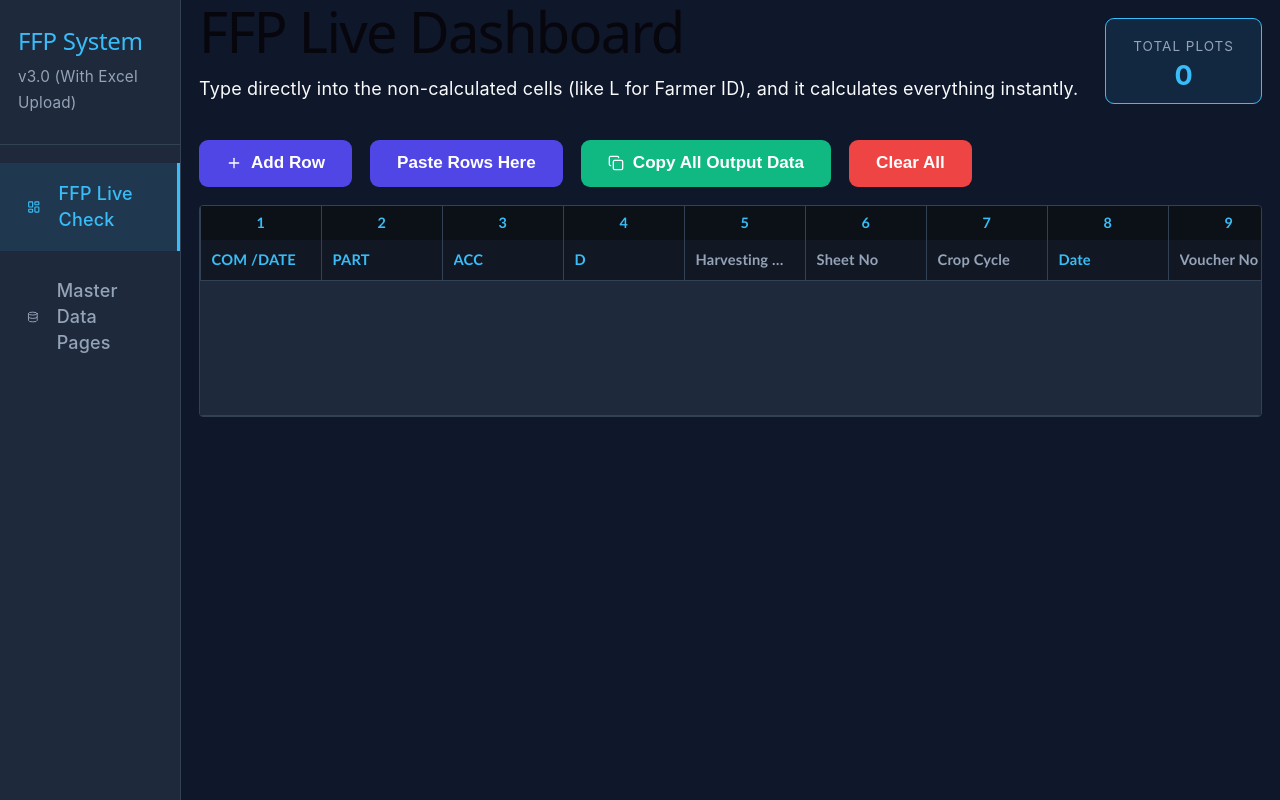
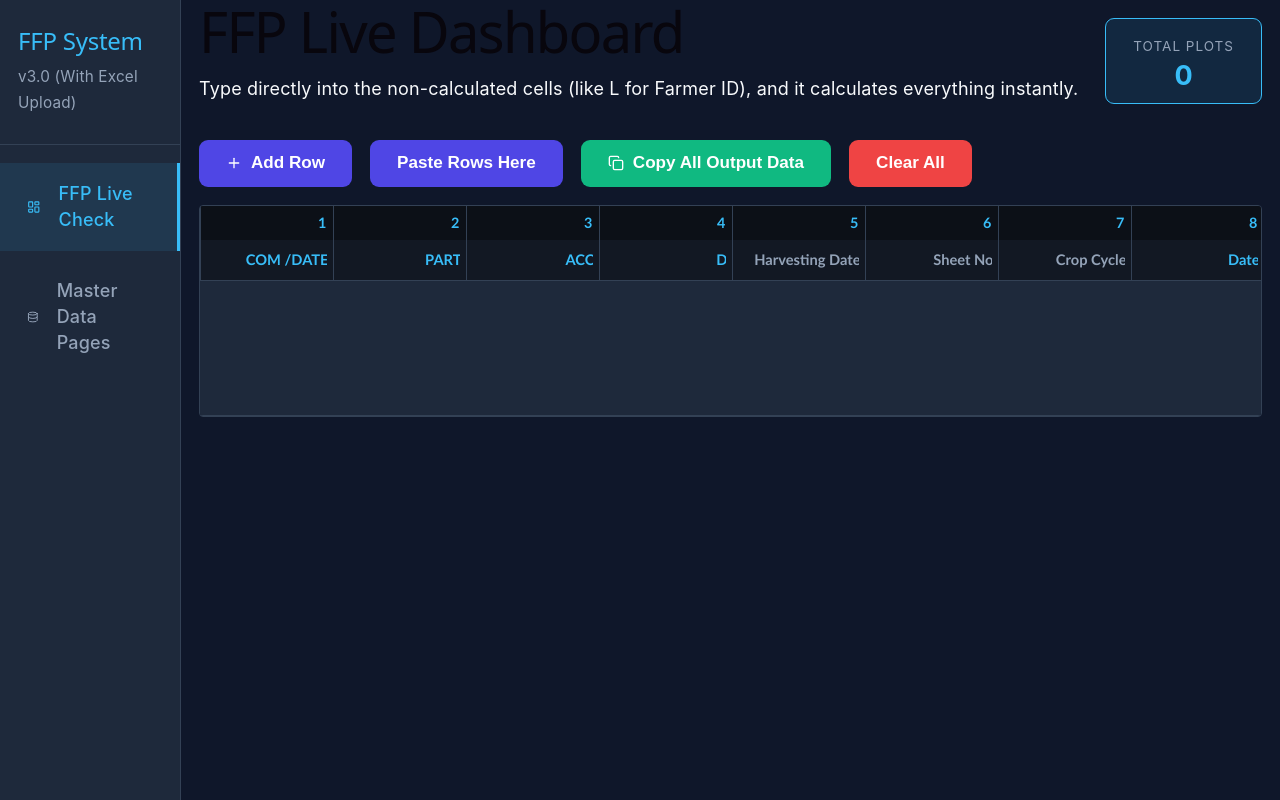
Before and after one commit to Chamod70/FFP_CHECK, a React (Vite) app: page /ffp in a window 1280 px wide. Built offline with nearby package versions, Linux system fonts and the light colour scheme.

Commit message:
Make headers editable and align them to the right

```diff
--- a/src/pages/FFPPage.jsx
+++ b/src/pages/FFPPage.jsx
@@ -30,7 +30,7 @@ const CALCULATED_COLS = [
 ];
 
 function FFPPage() {
-  const { masterData, ffpManualData, setFfpData, columnWidths, setColumnWidths } = useStore();
+  const { masterData, ffpManualData, setFfpData, columnWidths, setColumnWidths, customHeaders, setCustomHeader } = useStore();
   const [focusedCell, setFocusedCell] = useState(null);
 
   const formatCell = (rIndex, cIndex, val) => {
@@ -276,7 +276,7 @@ function FFPPage() {
                   }}></th>
                   {COL_NAMES.map((_, i) => (
                     <th key={`num-${i}`} style={{
-                      textAlign: 'center',
+                      textAlign: 'right',
                       fontSize: '0.8rem',
                       color: 'var(--accent)',
                       background: 'rgba(0, 0, 0, 0.6)',
@@ -284,7 +284,7 @@ function FFPPage() {
                       position: 'sticky',
                       zIndex: 30,
                       borderBottom: 'none',
-                      padding: '4px 0',
+                      padding: '4px 6px',
                       fontWeight: 'bold',
                       borderRight: '1px solid var(--border-color)',
                       width: `${columnWidths[i]}px`
@@ -313,11 +313,30 @@ function FFPPage() {
                           width: `${columnWidths[i]}px`,
                           position: 'sticky',
                           top: '31px',
-                          zIndex: 30
+                          zIndex: 30,
+                          textAlign: 'right',
+                          paddingRight: '6px'
                         }}
                       >
-                        <div style={{ overflow: 'hidden', textOverflow: 'ellipsis', width: '100%' }}>
-                          {displayName}
+                        <div style={{ overflow: 'hidden', width: '100%' }}>
+                          <input
+                            type="text"
+                            value={customHeaders && customHeaders[i] !== undefined ? customHeaders[i] : displayName}
+                            onChange={(e) => setCustomHeader && setCustomHeader(i, e.target.value)}
+                            title={customHeaders && customHeaders[i] !== undefined ? customHeaders[i] : displayName}
+                            style={{
+                              background: 'transparent',
+                              border: 'none',
+                              color: 'inherit',
+                              fontWeight: 'inherit',
+                              width: '100%',
+                              textAlign: 'right',
+                              outline: 'none',
+                              fontSize: 'inherit',
+                              fontFamily: 'inherit',
+                              textOverflow: 'ellipsis'
+                            }}
+                          />
                         </div>
                         <div
                           onMouseDown={(e) => startResizing(i, e)}
--- a/src/store.js
+++ b/src/store.js
@@ -18,6 +18,7 @@ const useStore = create(
       },
       ffpManualData: [],
       columnWidths: Array(47).fill(120),
+      customHeaders: {},
 
       setMasterData: (sheetName, data) => set((state) => ({
         masterData: {
@@ -28,6 +29,9 @@ const useStore = create(
 
       setFfpData: (data) => set({ ffpManualData: data }),
       setColumnWidths: (widths) => set({ columnWidths: widths }),
+      setCustomHeader: (index, value) => set((state) => ({
+        customHeaders: { ...state.customHeaders, [index]: value }
+      })),
 
       clearAllData: () => set({
         masterData: {
@@ -35,7 +39,8 @@ const useStore = create(
           'INS': [], 'EXT': [], 'RATE': [], 'DATE': [], 'WBT UPT': []
         },
         ffpManualData: [],
-        columnWidths: Array(47).fill(120)
+        columnWidths: Array(47).fill(120),
+        customHeaders: {}
       })
     }),
     {
```
